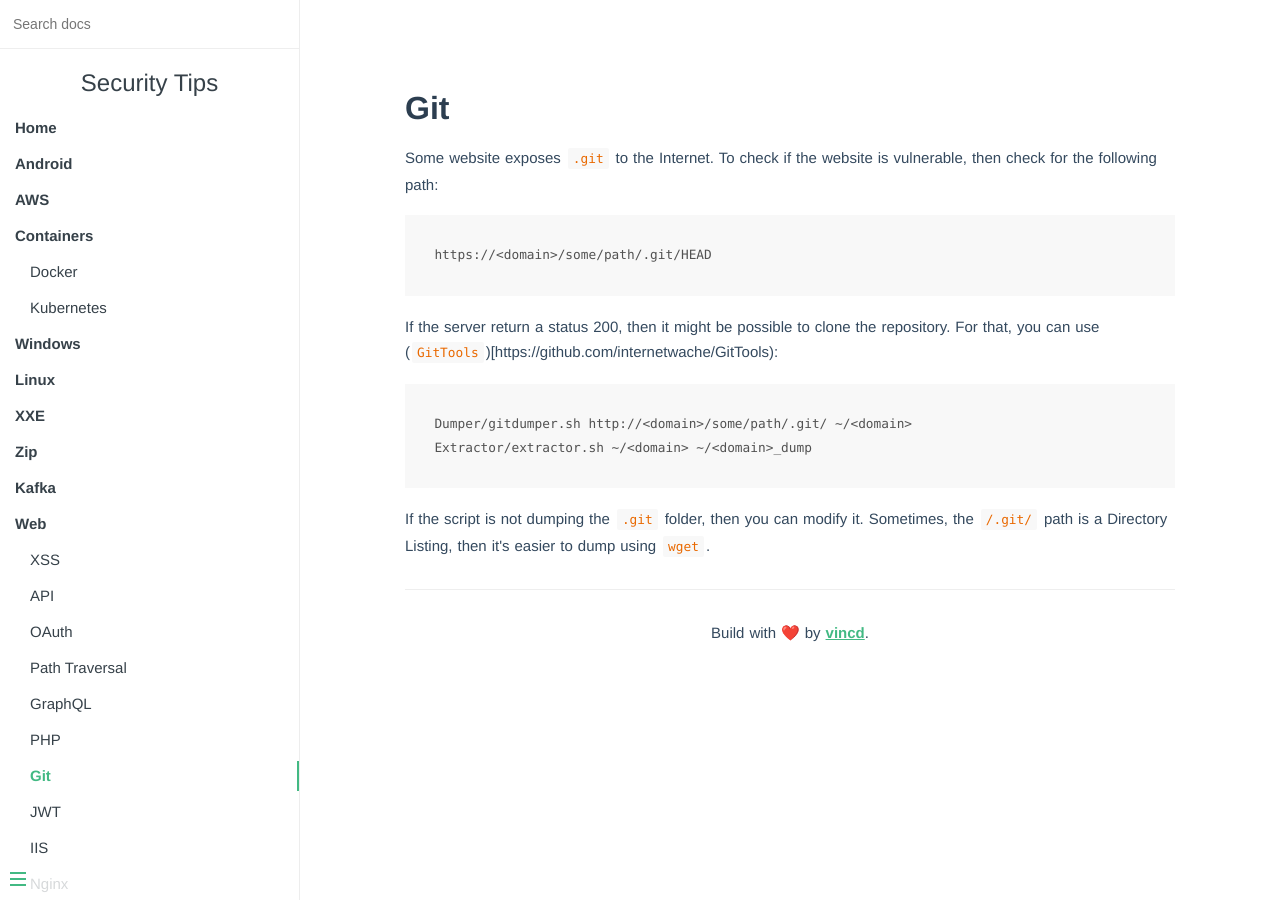
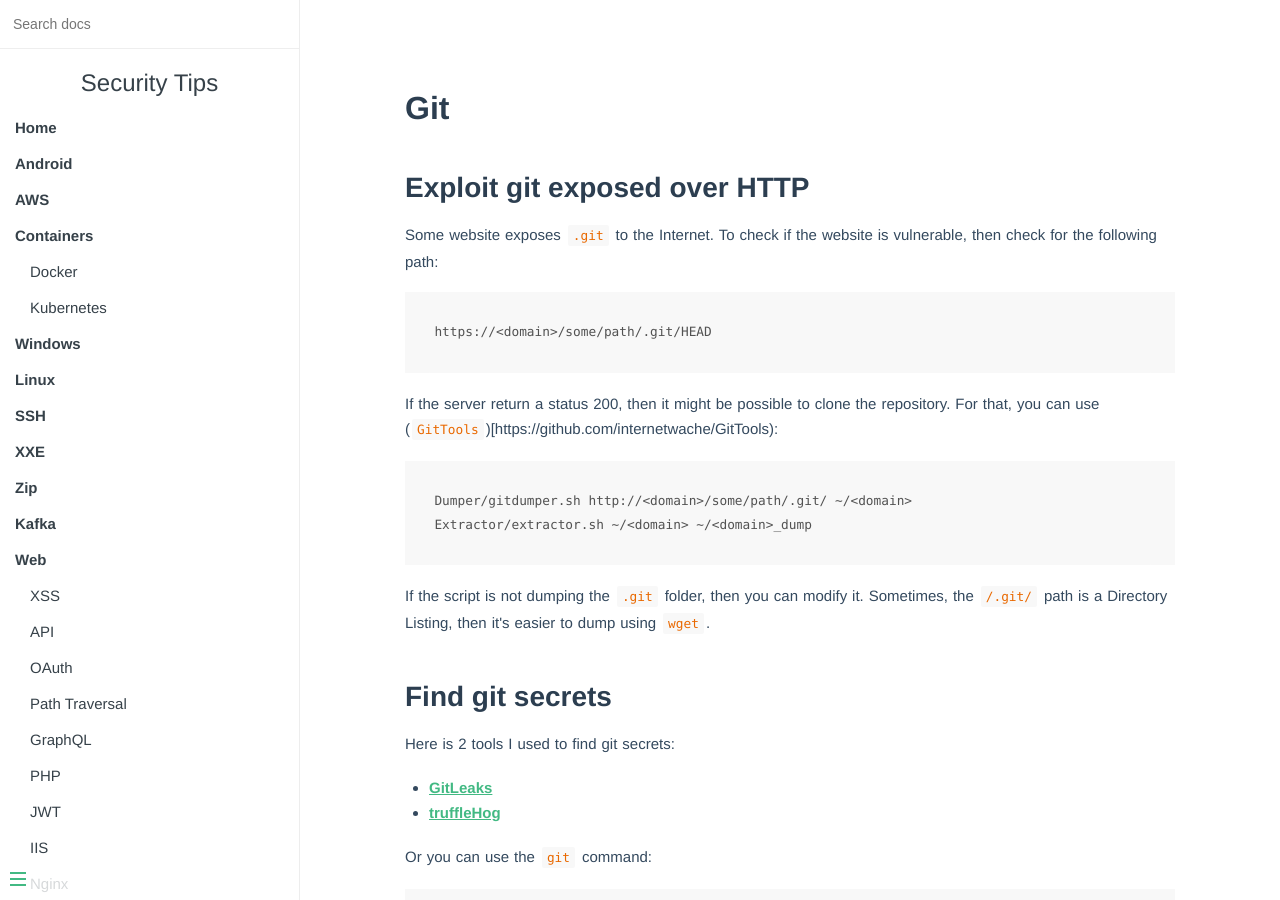
Before and after one commit to vincd/security-tips, an MkDocs documentation site: the page built from docs/git.md, in a window 1280 px wide and 900 px high. Built offline with MkDocs 1.6.1, drawn with Linux system fonts in a browser that asks for light colours; some of the changed text lies outside the part shown.

Commit message:
Add tips on git log review and ssh configuration

````diff
--- a/docs/git.md
+++ b/docs/git.md
@@ -1,6 +1,8 @@
 Git
 ===
 
+
+## Exploit git exposed over HTTP
 Some website exposes `.git` to the Internet. To check if the website is vulnerable, then check for
 the following path:
 
@@ -18,3 +20,19 @@ Extractor/extractor.sh ~/<domain> ~/<domain>_dump
 
 If the script is not dumping the `.git` folder, then you can modify it. Sometimes, the `/.git/` path
 is a Directory Listing, then it's easier to dump using `wget`.
+
+
+## Find git secrets
+Here is 2 tools I used to find git secrets:
+
+- [GitLeaks](https://github.com/zricethezav/gitleaks)
+- [truffleHog](https://github.com/dxa4481/truffleHog)
+
+
+Or you can use the `git` command:
+```bash
+git log
+git diff <commit_hash>
+```
+
+Don't forget to also check the username or email address of the committer.
--- a/mkdocs.yml
+++ b/mkdocs.yml
@@ -33,6 +33,7 @@ nav:
     - Kubernetes: kubernetes.md
   - Windows: windows.md
   - Linux: linux.md
+  - SSH: ssh.md
   - XXE: xxe.md
   - Zip: zip.md
   - Kafka: kafka.md
@@ -43,7 +44,6 @@ nav:
     - 'Path Traversal': path-traversal.md
     - GraphQL: graphql.md
     - PHP: php.md
-    - Git: git.md
     - JWT: jwt.md
     - IIS: iis.md
     - Nginx: nginx.md
@@ -58,6 +58,7 @@ nav:
     - 'lit-fam': sdr/lit-fam/hackingforsoju.md
   - Misc:
     - Firefox: firefox.md
+    - Git: git.md
     - ISCSI: iscsi.md
     - Reverse Shell: reverse-shell.md
     - WAF: waf.md
````
Also changed, not shown: docs/ssh.md (added, +6 -0 lines).
